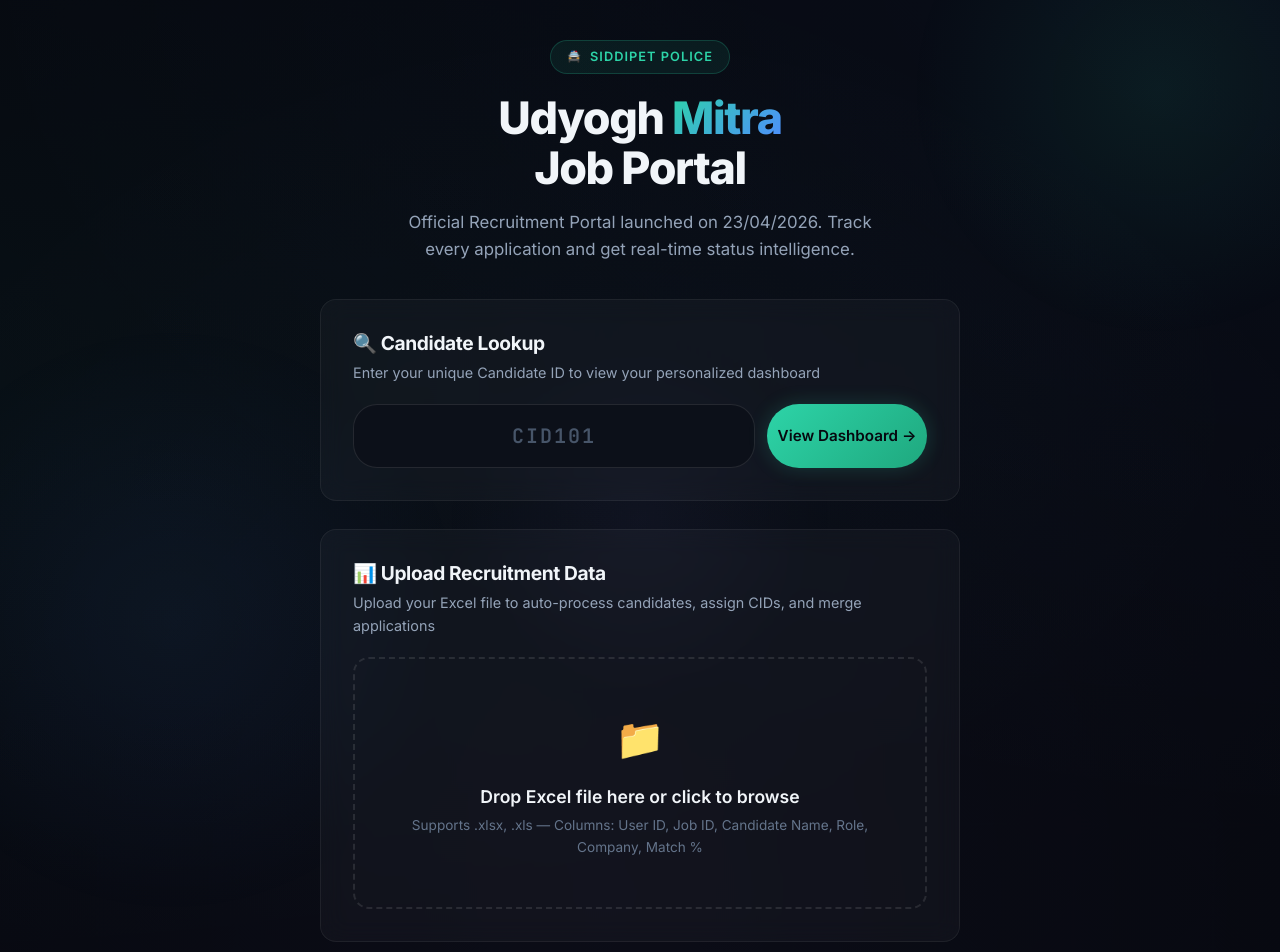
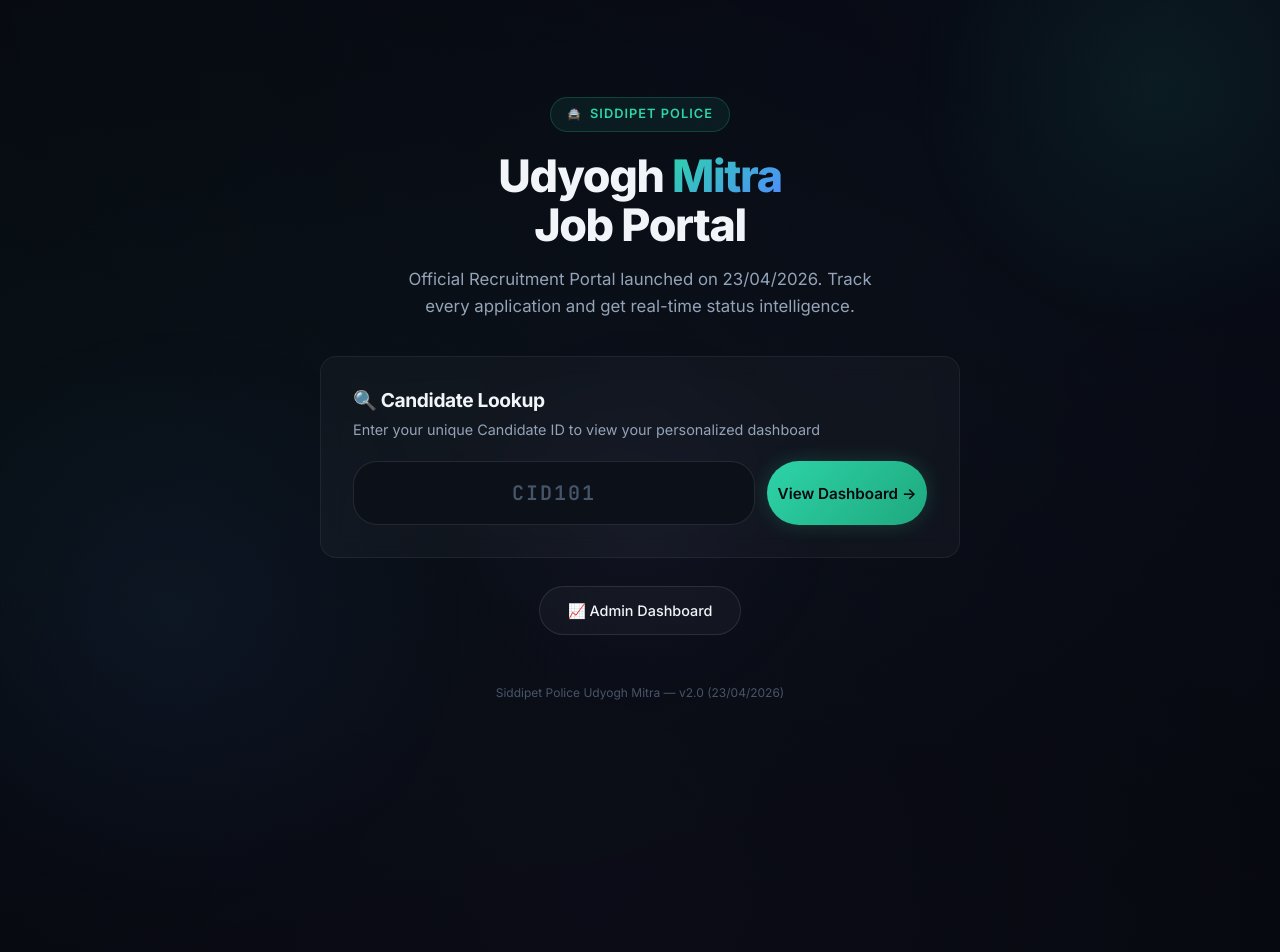
Before and after one commit to GOODBOYKITTU272/Police-job-mela, a Next.js app: page / in a window 1280 px wide. Shown: the top 952 px of the page. After the commit the page ends 800 px from the top, so only its background shows below. Built offline with nearby package versions, Linux system fonts and the light colour scheme.

Commit message:
feat: removed excel upload section from homepage for security

```diff
--- a/src/app/page.tsx
+++ b/src/app/page.tsx
@@ -2,99 +2,16 @@
 
 import { useState, useRef, useCallback } from "react";
 import { useRouter } from "next/navigation";
-import * as XLSX from "xlsx";
-import { uploadExcelData, ExcelRow } from "@/lib/supabase";
 
 export default function Home() {
   const router = useRouter();
   const [cid, setCid] = useState("");
-  const [uploading, setUploading] = useState(false);
-  const [uploadResult, setUploadResult] = useState<{
-    candidatesCreated: number;
-    applicationsCreated: number;
-    duplicatesSkipped: number;
-  } | null>(null);
-  const [uploadError, setUploadError] = useState("");
-  const [dragOver, setDragOver] = useState(false);
-  const fileInputRef = useRef<HTMLInputElement>(null);
 
   const handleLookup = () => {
     const trimmed = cid.trim().toUpperCase();
     if (trimmed) {
       router.push(`/candidate/${trimmed}`);
     }
-  };
-
-  const processExcel = useCallback(async (file: File) => {
-    setUploading(true);
-    setUploadError("");
-    setUploadResult(null);
-
-    try {
-      const buffer = await file.arrayBuffer();
-      const workbook = XLSX.read(buffer, { type: "array" });
-
-      const rows: ExcelRow[] = [];
-
-      for (const sheetName of workbook.SheetNames) {
-        if (sheetName === "Summary") continue;
-
-        const sheet = workbook.Sheets[sheetName];
-        const jsonData = XLSX.utils.sheet_to_json<Record<string, unknown>>(sheet);
-
-        for (const row of jsonData) {
-          const userId = String(row["User ID"] || "").trim();
-          if (!userId || !userId.match(/^\d+$/)) continue;
-
-          const jobId = String(row["Job ID"] || "").trim();
-          if (!jobId) continue;
-
-          let matchPct = String(row["Match %"] || "0").replace("%", "").trim();
-          const matchNum = parseInt(matchPct) || 0;
-
-          rows.push({
-            user_id: userId,
-            name: String(row["Candidate Name"] || "Unknown").trim(),
-            email: `user${userId}@recruitment.local`,
-            job_id: jobId,
-            role: String(row["Role"] || "Unknown").trim(),
-            company: String(row["Company"] || "Unknown").trim(),
-            category: String(row["Category"] || sheetName).trim(),
-            match_percent: matchNum,
-            reason: String(row["Reason"] || "").trim(),
-          });
-        }
-      }
-
-      if (rows.length === 0) {
-        setUploadError(
-          "No valid data found. Ensure your Excel has columns: User ID, Job ID, Candidate Name, Role, Company, Match %"
-        );
-        setUploading(false);
-        return;
-      }
-
-      const result = await uploadExcelData(rows);
-      setUploadResult(result);
-    } catch (err) {
-      setUploadError(
-        `Upload failed: ${err instanceof Error ? err.message : "Unknown error"}`
-      );
-    }
-
-    setUploading(false);
-  }, []);
-
-  const handleFileSelect = (e: React.ChangeEvent<HTMLInputElement>) => {
-    const file = e.target.files?.[0];
-    if (file) processExcel(file);
-  };
-
-  const handleDrop = (e: React.DragEvent) => {
-    e.preventDefault();
-    setDragOver(false);
-    const file = e.dataTransfer.files?.[0];
-    if (file) processExcel(file);
   };
 
   return (
@@ -152,108 +69,6 @@ export default function Home() {
           </div>
         </div>
 
-        {/* Excel Upload */}
-        <div
-          className="animate-fade-in-up stagger-3"
-          style={styles.uploadCard}
-        >
-          <h2 style={styles.cardTitle}>📊 Upload Recruitment Data</h2>
-          <p style={styles.cardSub}>
-            Upload your Excel file to auto-process candidates, assign CIDs, and
-            merge applications
-          </p>
-
-          <div
-            className={`upload-zone ${dragOver ? "drag-over" : ""}`}
-            onDragOver={(e) => {
-              e.preventDefault();
-              setDragOver(true);
-            }}
-            onDragLeave={() => setDragOver(false)}
-            onDrop={handleDrop}
-            onClick={() => fileInputRef.current?.click()}
-            id="upload-zone"
-          >
-            <input
-              ref={fileInputRef}
-              type="file"
-              accept=".xlsx,.xls,.csv"
-              onChange={handleFileSelect}
-              style={{ display: "none" }}
-              id="file-input"
-            />
-            <div className="upload-icon">
-              {uploading ? "⏳" : "📁"}
-            </div>
-            <div className="upload-title">
-              {uploading
-                ? "Processing your data..."
-                : "Drop Excel file here or click to browse"}
-            </div>
-            <div className="upload-sub">
-              Supports .xlsx, .xls — Columns: User ID, Job ID, Candidate Name,
-              Role, Company, Match %
-            </div>
-          </div>
-
-          {/* Upload Progress */}
-          {uploading && (
-            <div style={styles.progressWrap}>
-              <div className="progress-bar">
-                <div
-                  className="progress-fill"
-                  style={{ width: "60%", animation: "pulse 1s infinite" }}
-                />
-              </div>
-              <p style={styles.progressText}>
-                Deduplicating candidates & merging applications...
-              </p>
-            </div>
-          )}
-
-          {/* Upload Result */}
-          {uploadResult && (
-            <div className="alert-card success" style={styles.resultCard}>
-              <span style={{ fontSize: "1.5rem" }}>✅</span>
-              <div>
-                <strong>Upload Complete!</strong>
-                <div style={styles.resultGrid}>
-                  <div style={styles.resultItem}>
-                    <span style={styles.resultNum}>
-                      {uploadResult.candidatesCreated}
-                    </span>
-                    <span style={styles.resultLabel}>Candidates Created</span>
-                  </div>
-                  <div style={styles.resultItem}>
-                    <span style={styles.resultNum}>
-                      {uploadResult.applicationsCreated}
-                    </span>
-                    <span style={styles.resultLabel}>Applications Added</span>
-                  </div>
-                  <div style={styles.resultItem}>
-                    <span style={styles.resultNum}>
-                      {uploadResult.duplicatesSkipped}
-                    </span>
-                    <span style={styles.resultLabel}>Duplicates Skipped</span>
-                  </div>
-                </div>
-              </div>
-            </div>
-          )}
-
-          {/* Upload Error */}
-          {uploadError && (
-            <div className="alert-card danger" style={styles.resultCard}>
-              <span style={{ fontSize: "1.5rem" }}>❌</span>
-              <div>
-                <strong>Upload Error</strong>
-                <p style={{ marginTop: 4, fontSize: "0.9rem" }}>
-                  {uploadError}
-                </p>
-              </div>
-            </div>
-          )}
-        </div>
 
         {/* Quick Links */}
         <div
@@ -399,41 +214,6 @@ const styles: Record<string, React.CSSProperties> = {
     whiteSpace: "nowrap" as const,
     minWidth: "160px",
   },
-  uploadCard: {
-    background: "rgba(255,255,255,0.03)",
-    border: "1px solid rgba(255,255,255,0.06)",
-    borderRadius: "16px",
-    padding: "32px",
-    backdropFilter: "blur(12px)",
-  },
-  progressWrap: {
-    marginTop: "16px",
-  },
-  progressText: {
-    fontSize: "0.85rem",
-    color: "#94a3b8",
-    marginTop: "8px",
-    textAlign: "center" as const,
-  },
-  resultCard: {
-    marginTop: "16px",
-  },
-  resultGrid: {
-    display: "grid",
-    gridTemplateColumns: "repeat(3, 1fr)",
-    gap: "12px",
-    marginTop: "12px",
-  },
-  resultItem: {
-    display: "flex",
-    flexDirection: "column" as const,
-    alignItems: "center",
-  },
-  resultNum: {
-    fontSize: "1.5rem",
-    fontWeight: 800,
-    fontFamily: "'JetBrains Mono', monospace",
-  },
   resultLabel: {
     fontSize: "0.7rem",
     color: "#94a3b8",
```
